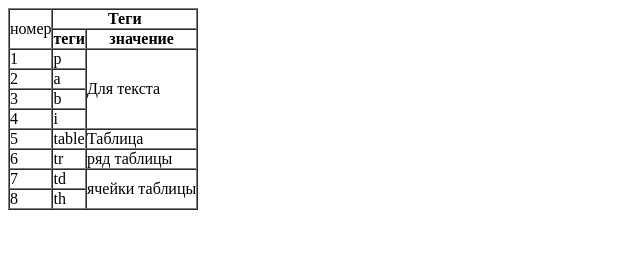
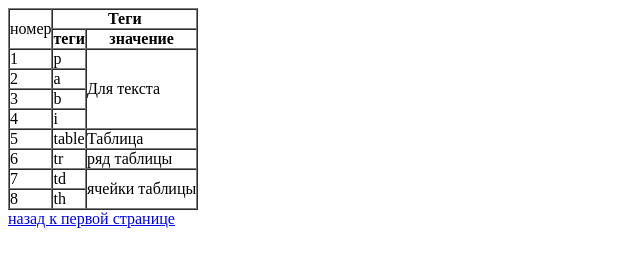
Before and after one commit to DNarizhnyi/skillup-php, a plain HTML site: page Homework2/Страничка 2.html in a window 1280 px wide. Shown: the whole page, without its empty margins (0-640 px from the left). Drawn offline with Linux system fonts and the light colour scheme.

```diff
--- a/Homework2/Страничка 2.html
+++ b/Homework2/Страничка 2.html
@@ -83,7 +83,9 @@
 
         </tr>
 
+
 </table>
+<a href="/git_exercise/Homework2/Страничка1.html">назад к первой странице</a>
 </body>
 
 
```
